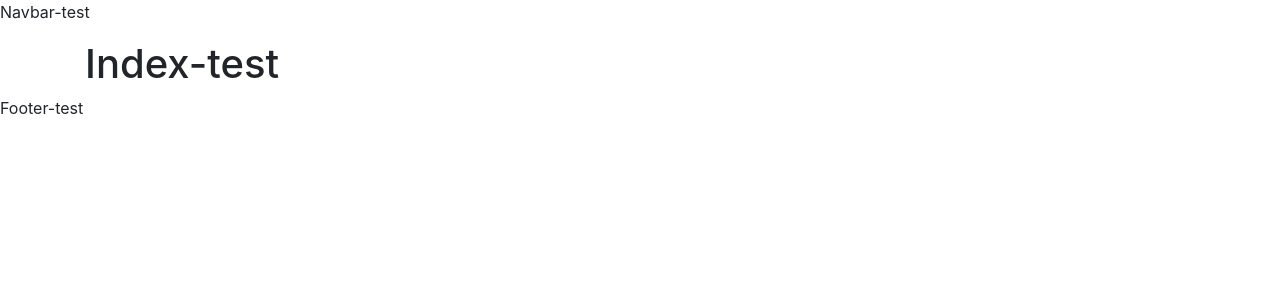
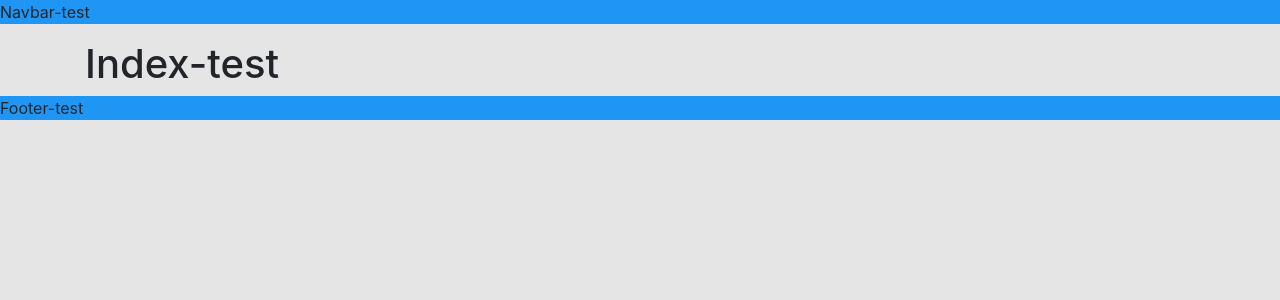
Before and after one commit to Dom-888/Forth-Milestone-Project, a Django app: page / in a window 1280 px wide. Shown: the top 300 px of the page. Run offline with Django 3.2, Linux system fonts and the light colour scheme; some libraries are stand-ins or nearby versions.

Commit message:
Add style.css and color palette

```diff
--- a/home/views.py
+++ b/home/views.py
@@ -1,6 +1,6 @@
 from django.shortcuts import render
 
-# Create your views here.
+# This app is for the sole purpose of showing the home page
 
 def index(request):
     return render(request, 'home/index.html')
--- /dev/null
+++ b/static/css/style.css
@@ -0,0 +1,22 @@
+/* --------- Google Fonts --------- */
+
+/* --------- Color Palette -------- */
+
+.text-blue{ color: #1F96F4; }
+.bg-blue{ background-color: #1F96F4; }
+
+.text-gold{ color: #FFD700; }
+.bg-gold{ background-color: #FFD700; }
+
+.text-lgray{ color: #E5E5E5; }
+.bg-lgray{ background-color: #E5E5E5; }
+
+/* -------- Bootstrap Grid -------- */
+
+/* ------------ Navbar ------------ */
+
+/* ------------ Buttons ----------- */
+
+/* ------------ Footer ------------ */
+
+/* --------- Media Queries -------- */
--- a/templates/base.html
+++ b/templates/base.html
@@ -1,3 +1,5 @@
+{% load static %}
+
 <!doctype html>
 <html lang="en">
 
@@ -22,28 +24,31 @@
 	<link rel="stylesheet" href="https://stackpath.bootstrapcdn.com/bootstrap/4.4.1/css/bootstrap.min.css"
 		integrity="sha384-Vkoo8x4CGsO3+Hhxv8T/Q5PaXtkKtu6ug5TOeNV6gBiFeWPGFN9MuhOf23Q9Ifjh" crossorigin="anonymous">
 
+    <!-- Custom CSS -->
+    <link rel="stylesheet" href="{% static 'css/style.css' %}">
+
 	<title>The Yellow Dice {% block extra_title %}{% endblock %}</title>
 </head>
 
-<body>
+<body class="bg-lgray">
 
 	<!-- Display toast messages -->
 	{% if messages %}
 	<div class="toast-container"></div>
 	{% endif %}
 
-	<header>
+	<header class="bg-blue">
 		{% include 'includes/navbar.html' %}
 	</header>
 
-	<main>
+	<main">
 		<div class="container">
 			{% block content %}
 			{% endblock %}
 		</div>
 	</main>
 
-	<footer>
+	<footer class="bg-blue">
 		{% include 'includes/footer.html' %}
 	</footer>
 
--- a/the_yellow_dice/settings.py
+++ b/the_yellow_dice/settings.py
@@ -152,3 +152,4 @@ USE_TZ = True
 # https://docs.djangoproject.com/en/3.0/howto/static-files/
 
 STATIC_URL = '/static/'
+STATICFILES_DIRS = (os.path.join(BASE_DIR, 'static'),)
```
